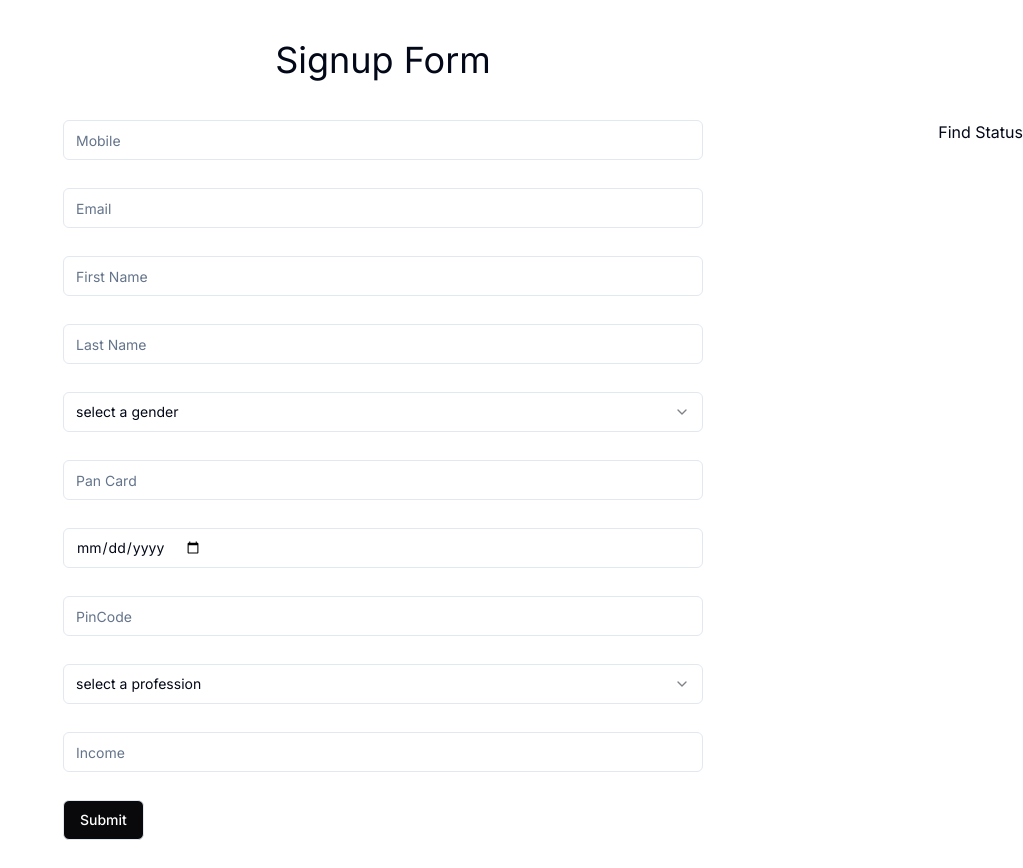
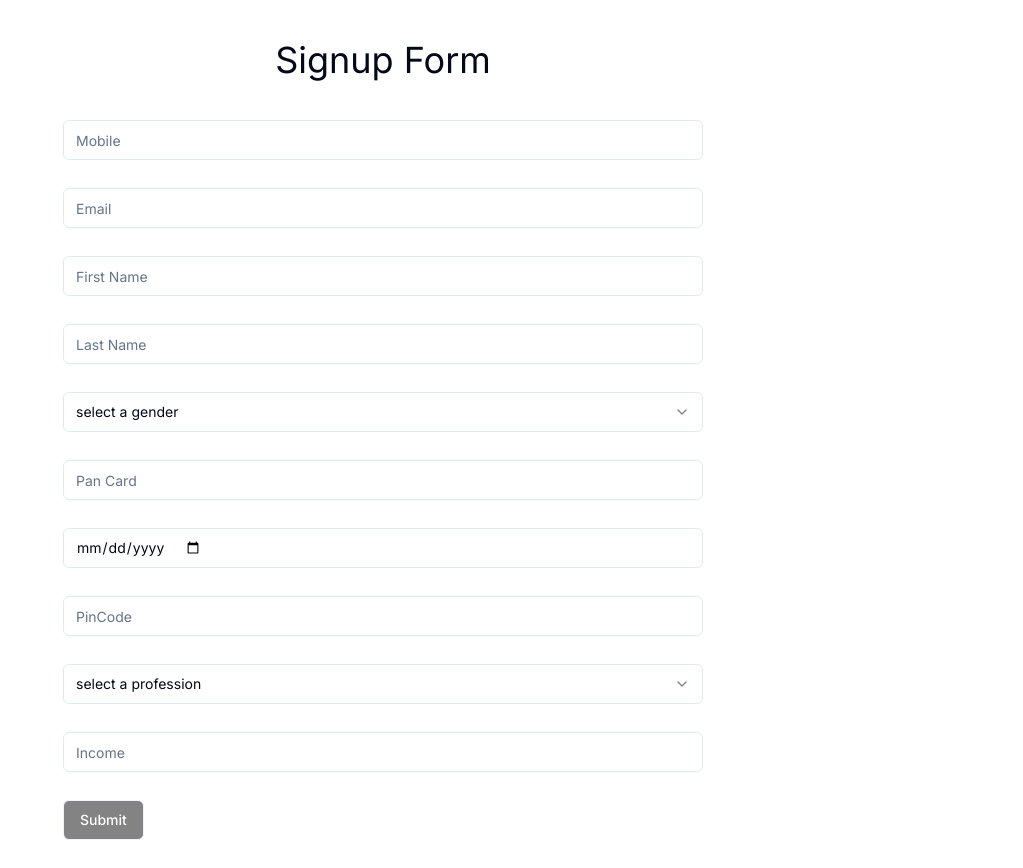
Before and after one commit to akshay-anand24/formTask, a Next.js app in the folder Next/: page / in a window 1280 px wide. Shown: the whole page, without its empty margins (257-1280 px from the left). Built offline with nearby package versions, Linux system fonts and the light colour scheme.

Commit message:
ui corrected

```diff
--- a/Next/app/connect/page.js
+++ /dev/null
@@ -1,11 +0,0 @@
-'use client'
-
-
-const Conn = () => {
-
-  return (
-    <div><h1 >Some Error Occured!! Try Again</h1></div>
-  )
-}
-
-export default Conn
--- /dev/null
+++ b/Next/app/error/page.js
@@ -0,0 +1,13 @@
+'use client'
+
+
+const Conn = () => {
+
+  return (
+    <div className="m-auto block text-center">
+      <h1 className="text-7xl">Oops!!</h1>
+      <h1 >Some Error Occured!! Try Again</h1></div>
+  )
+}
+
+export default Conn
--- a/Next/app/find/page.js
+++ /dev/null
@@ -1,54 +0,0 @@
-'use client'
-import React, { useEffect, useState } from 'react'
-import style from './style.module.css'
-import { useForm } from 'react-hook-form';
-import axios from 'axios';
-
-
-
-
-const page = () => {
-    let [value,setValue]=useState()
-
-    const {
-        register,
-        handleSubmit,
-        formState: { errors },
-      } = useForm();
-
-
-      let api=async(data)=>{
-       const result=await axios.post('https://lms29api.buynsta.com/main/eligible/kreditbee',{
-        referenceId:data.rid
-       })
-
-        const res=result.data
-        console.log(res)
-        setValue(JSON.stringify(res))
-        rid.value=null
-        }
-
-        useEffect(()=>{
-
-        },[])
-
-  return (
-    <>
-
-    <div className={style.formContainer}>
-    <h1>Contact Us</h1>
-    <form id={style.myForm} onSubmit={handleSubmit((data) => api(data))}>
-      <label htmlFor="rid">RID:</label>
-      <input type="text" id="rid" {...register('rid',{required:true,})}/>
-
-      <button type='submit'>Submit</button>
-    </form>
-    {value?value:null}
-  </div>
-
-
-    </>
-  )
-}
-
-export default page
--- a/Next/app/page.js
+++ b/Next/app/page.js
@@ -25,7 +25,7 @@ import {
   SelectSeparator,
 } from "../components/ui/select";
 import { useRouter } from "next/navigation";
-import Conn from "./connect/page";
+import Conn from "./error/page";
 
 const connContext = createContext();
 
@@ -39,7 +39,7 @@ const Index = () => {
     control,
     register,
     handleSubmit,
-    formState: { errors },
+    formState: { errors ,isDirty, isValid},
     setValue,
     reset,
   } = useForm();
@@ -139,11 +139,11 @@ const Index = () => {
 
         default: {
           setLoading(false);
-          router.push("/connect");
+          router.push("/error");
         }
       }
     } else {
-      router.push("/find/"+path);
+      router.push('/error');
       setLoading(false);
     }
   };
@@ -189,10 +189,8 @@ const Index = () => {
       ) : null}
 
       <div className={" text-4xl text-center m-10"}>Signup Form</div>
-      <h3 style={{ float: "right" }}>
-        <Link href={"/find"}>Find Status</Link>
-      </h3>
-      <form className={style.form} onSubmit={handleSubmit(handleSubmitHandler)}>
+
+      <form className='m-auto w-11/12 sm:w-10/12 md:w-8/12 lg:w-6/12' onSubmit={handleSubmit(handleSubmitHandler)}>
         <Input
           id="mobile"
           placeholder="Mobile"
@@ -402,8 +400,10 @@ const Index = () => {
 
         <Button
           variant="outline"
-          className="my-7 bg-zinc-950 text-white hover:bg-zinc-700 hover:text-white active:bg-red-600"
+          className="my-7 bg-zinc-950 text-white hover:bg-zinc-700 hover:text-white active:bg-red-600 block
+          w-full mx-auto   md:w-6/12  lg:w-auto lg:mx-0 "
           type="submit"
+          disabled={!isDirty || !isValid}
         >
           {" "}
           Submit
```
